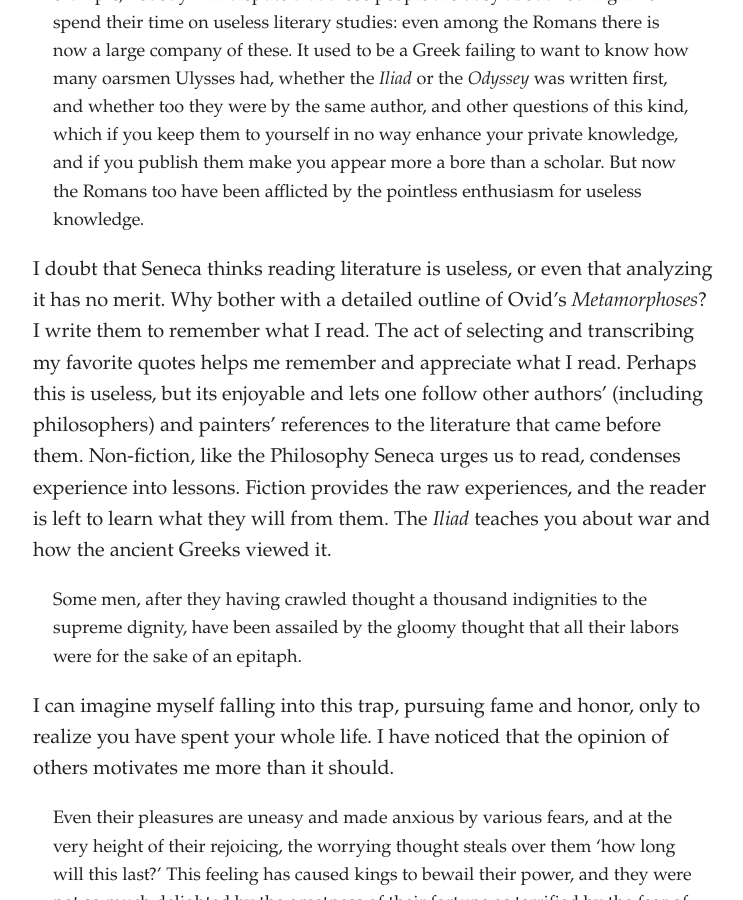
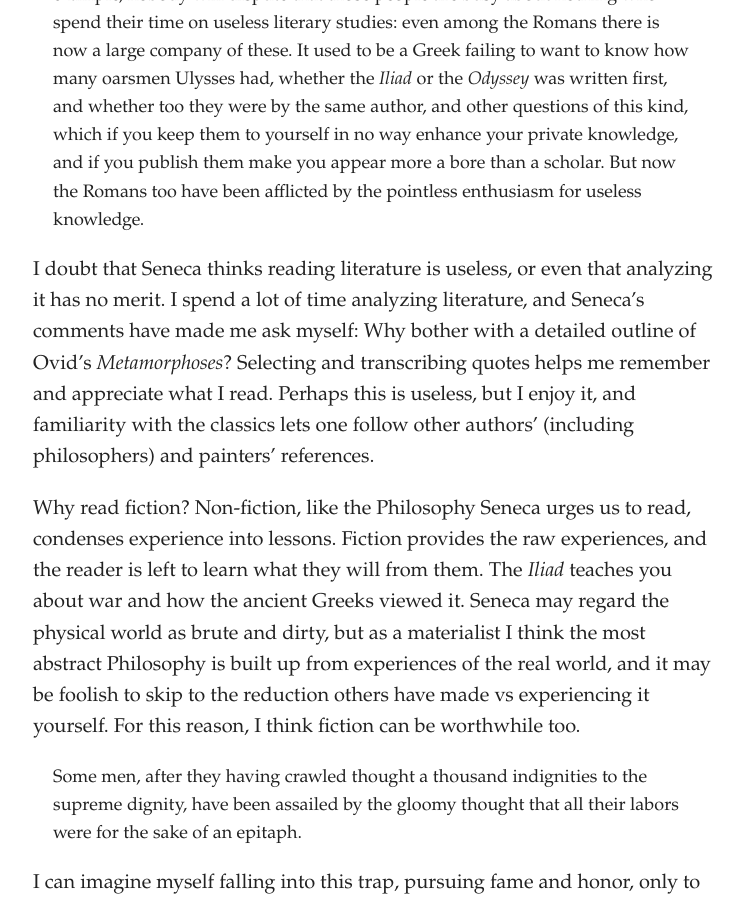
Before and after one commit to artsandmetaphysics/goodlifeodyssey, a Jekyll site: the page built from _documents/seneca.md, in a window 1280 px wide and 900 px high, scrolled down 2008 px. Shown: the whole window, without its empty margins (267-1010 px from the left). Built offline with Jekyll 4.4.1, drawn with Linux system fonts in a browser that asks for light colours.

Commit message:
Add content

```diff
--- a/_documents/seneca.md
+++ b/_documents/seneca.md
@@ -52,7 +52,9 @@ Seneca believes many activities are wasteful, as demonstrated by some of my favo
 <p>They are not at leisure whose pleasures involve a serious commitment. For example, nobody will dispute that those people are busy about nothing who spend their time on useless literary studies: even among the Romans there is now a large company of these. It used to be a Greek failing to want to know how many oarsmen Ulysses had, whether the <em>Iliad</em> or the <em>Odyssey</em> was written first, and whether too they were by the same author, and other questions of this kind, which if you keep them to yourself in no way enhance your private knowledge, and if you publish them make you appear more a bore than a scholar. But now the Romans too have been afflicted by the pointless enthusiasm for useless knowledge.</p>
 </blockquote>
 
-I doubt that Seneca thinks reading literature is useless, or even that analyzing it has no merit.  Why bother with a detailed outline of Ovid’s _Metamorphoses_? I write them to remember what I read. The act of selecting and transcribing my favorite quotes helps me remember and appreciate what I read. Perhaps this is useless, but its enjoyable and lets one follow other authors’ (including philosophers) and painters’ references to the literature that came before them. Non-fiction, like the Philosophy Seneca urges us to read, condenses experience into lessons. Fiction provides the raw experiences, and the reader is left to learn what they will from them. The _Iliad_ teaches you about war and how the ancient Greeks viewed it.
+I doubt that Seneca thinks reading literature is useless, or even that analyzing it has no merit.  I spend a lot of time analyzing literature, and Seneca’s comments have made me ask myself: Why bother with a detailed outline of Ovid’s _Metamorphoses_? Selecting and transcribing quotes helps me remember and appreciate what I read. Perhaps this is useless, but I enjoy it, and familiarity with the classics lets one follow other authors’ (including philosophers) and painters’ references.
+
+Why read fiction? Non-fiction, like the Philosophy Seneca urges us to read, condenses experience into lessons. Fiction provides the raw experiences, and the reader is left to learn what they will from them. The _Iliad_ teaches you about war and how the ancient Greeks viewed it. Seneca may regard the physical world as brute and dirty, but as a materialist I think the most abstract Philosophy is built up from experiences of the real world, and it may be foolish to skip to the reduction others have made vs experiencing it yourself. For this reason, I think fiction can be worthwhile too.
 
 <blockquote>
 <p>Some men, after they having crawled thought a thousand indignities to the supreme dignity, have been assailed by the gloomy thought that all their labors were for the sake of an epitaph.</p>
```
Also changed, not shown: documents/seneca.md (+3 -1 lines).
